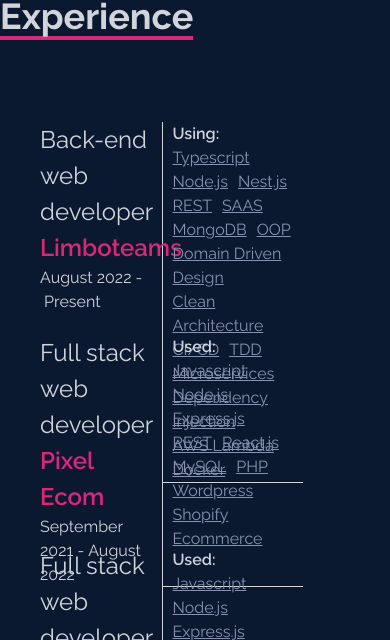
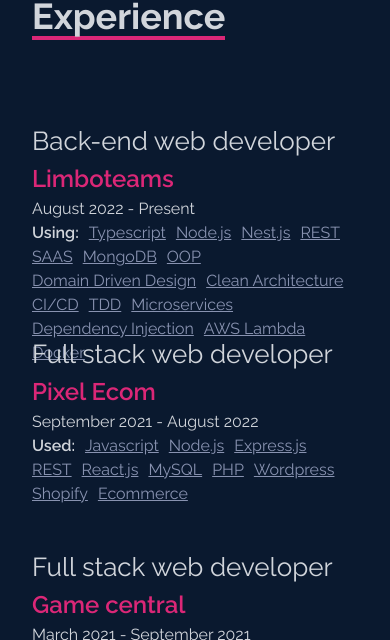
Before and after one commit to santiagoGuastavino/my-portfolio-client, a Next.js app: page / in a window 390 px wide. Shown: the part 928-1568 px from the top of the page. Built offline with nearby package versions, Linux system fonts and the light colour scheme; no server answers.

Commit message:
added mobile view for new experience section

```diff
--- a/components/Experience/index.js
+++ b/components/Experience/index.js
@@ -34,7 +34,7 @@
 export default function Experience () {
   return (
     <main name='Experience' className='w-full h-screen blue-background text-gray-300'>
-      <section className='max-w-[900px] w-full h-full mx-auto experience-section pt-[80px]'>
+      <section className='max-w-[900px] w-full h-full mx-auto experience-section pt-[80px] px-8'>
         <p className='experience-title text-4xl font-bold inline border-b-4 border-pink-600'>
           Experience
         </p>
--- a/styles/globals.css
+++ b/styles/globals.css
@@ -132,6 +132,66 @@
   width: 6px;
 }
 
+@media(max-width: 900px) {
+  .experience-section {
+    display: flex;
+    flex-flow: row wrap;
+    justify-content: center;
+    align-items: flex-start;
+    align-content: flex-start;
+  }
+
+  .experience-title {
+    padding: 0;
+    margin: 0;
+    margin-right: auto;
+    margin-bottom: 50px;
+  }
+
+  .experience-article {
+    width: 100%;
+    height: 10%;
+    display: flex;
+    flex-flow: row wrap;
+    justify-content: flex-start;
+    padding: 32px 0;
+    margin-bottom: 60px;
+    height: 20%;
+  }
+
+  .experience-titles {
+    width: 100%;
+  }
+
+  .experience-title-title {
+    font-size: 26px;
+  }
+
+  .experience-title-company {
+    color: #db2777;
+    font-size: 24px;
+    font-weight: 600;
+  }
+
+  .experience-tech {
+    width: 100%;
+  }
+
+  .experience-tech p {
+    margin-right: 10px;
+    text-decoration: underline;
+    display: inline-block;
+    color: #8892b0;
+  }
+
+  .experience-tech p:first-child {
+    font-weight: 600;
+    text-decoration: none;
+    color: #d1d5db;
+  }
+}
+
+@media(min-width: 900px) {
   .experience-section {
     display: flex;
     flex-flow: row wrap;
@@ -160,7 +220,7 @@
   }
 
   .experience-titles {
-  width: 35%;
+    width: 40%;
     border-right: 1px solid #d1d5db;
     padding-right: 5px;
   }
@@ -193,3 +253,4 @@
     text-decoration: none;
     color: #d1d5db;
   }
+}
```
Lines whose indentation alone changed are shown as unchanged.
